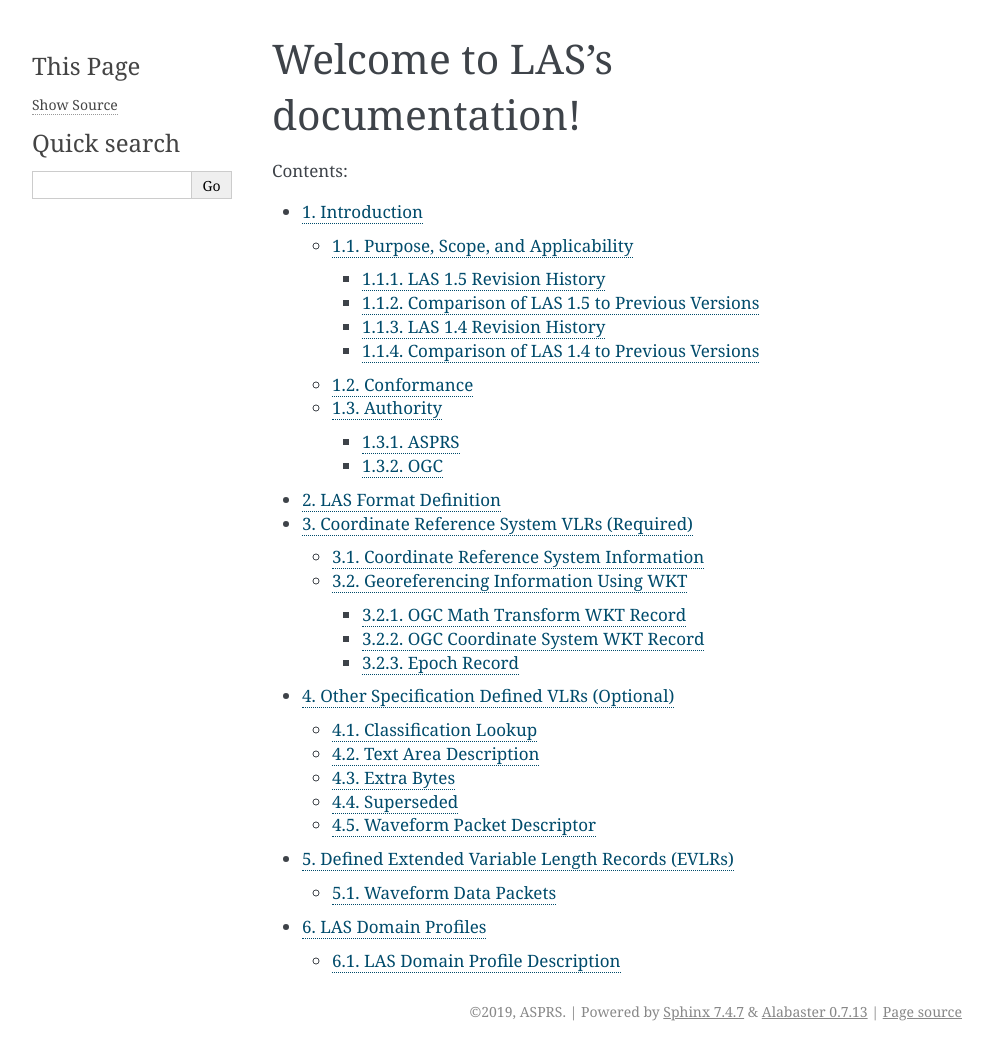
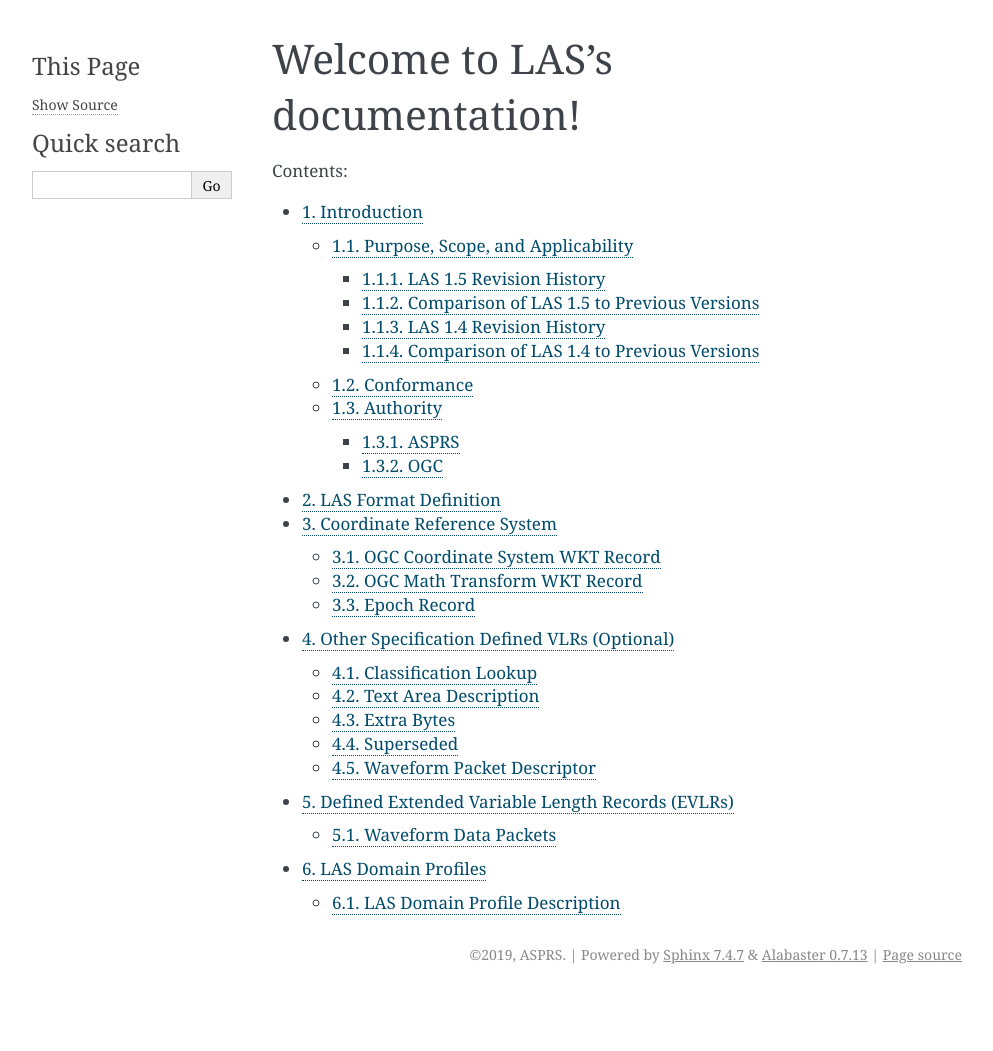
Before and after one commit to ASPRSorg/LAS, a Sphinx documentation site: the page built from source/00_index.txt, in a window 1280 px wide. Shown: the whole page, without its empty margins (148-1141 px from the left). Built offline with Sphinx 7.4.7, drawn with Linux system fonts in a browser that asks for light colours; the version number could not be read and is left out; after the commit the page ends 994 px from its top, so only the background shows below that; part of the change alters nothing that is shown.

```diff
--- a/source/03_required_vlrs.txt
+++ b/source/03_required_vlrs.txt
@@ -2,53 +2,70 @@
 
     \newpage
 
-Coordinate Reference System VLRs (Required)
+Coordinate Reference System
 --------------------------------------------------------------------------------
-LAS 1.5 defines Variable Length Records (VLRs) and Extended Variable Length
-Records (EVLRs). Coordinate Reference System (CRS) VLRs are defined in this
-section, while other VLRs and EVLRs are defined in the following two sections.
 
-Coordinate Reference System Information
+LAS 1.5 defines VLRs in :ref:`vlrdef_label` and EVLRs in :ref:`evlrdef_label` and
+requires them for specifying the coordinate reference system of the file.
+Specification of Coordinate Reference System (CRS) information is required.
+
+CRS information shall be placed in VLRs or EVLRs and represented as `OGC Well
+Known Text <https://www.ogc.org/standard/wkt-crs/>`__ (WKT) without regard to
+the :ref:`Global Encoding <globalencoding_link>` bit.
+
+.. _crs_wkt:
+
+`OGC Coordinate System WKT Record`_
 ................................................................................
 
-The Coordinate Reference System (CRS) information for the point data is required
-for all data. The CRS information will be placed in Variable Length Records or
-Extended Variable Length Records. The CRS is represented always `OGC Well Known
-Text <https://www.ogc.org/standard/wkt-crs/>`__ (WKT) without regard to the
-:ref:`Global Encoding <globalencoding_link>` bit.
+**Required**
+
+The WKT record is **required** and can be specified as either a VLR or an
+EVLR. An EVLR should **override** any definition provided by a VLR with the same
+User ID and Record ID.
+
++-----------------+-----------------------------+
+| User ID         | LASF_Projection             |
++-----------------+-----------------------------+
+| Record ID       | 2112                        |
++-----------------+-----------------------------+
+
+This record must contain the textual data representing a WKT as defined by any
+published OGC Well Known Text standard with the following considerations:
+
+* The OGC Coordinate System WKT VLR data shall be a null-terminated string.
+* The OGC Coordinate System WKT VLR data shall be considered UTF-8.
+* The OGC Coordinate System WKT VLR data shall be considered C locale-based with
+  no localization of the numeric strings within the WKT being performed.
+
 
 .. note::
 
-    LAS 1.4 supported dual definition of coordinate system depending on the
+  **Any published version** of an OGC WKT standard is a valid definition for LAS
+  1.5. Multiple
+  versions OGC has published multiple versions of WKT, including `18-010
+  <https://docs.ogc.org/is/18-010r11/18-010r11.pdf>`__ (commonly called "WKT2"
+  or "WKTv2") and `12-063r5 <https://docs.ogc.org/is/12-063r5/12-063r5.html>`__
+  (commonly called "WKT1" and the formally ratified variant of WKT that was used
+  for LAS 1.4). If OGC were to publish a new WKT standard, it would also be a
+  valid definition for LAS 1.5.
+
+.. note::
+
+    LAS 1.4 supported a dual definition of coordinate system depending on the
     PDRF. PDRFs 0-5 were able to have their coordinate systems defined by
-    GeoTIFF keys but they were voided for LAS 1.5, and it is no longer possible
-    to define coordinate system information with GeoTIFF keys in LAS 1.5.
+    GeoTIFF keys. It is no longer possible or valid to define coordinate system
+    information with GeoTIFF keys in LAS 1.5.
 
-Georeferencing Information Using WKT
+.. _math_wkt:
+
+`OGC Math Transform WKT Record`_
 ................................................................................
 
-LAS 1.5 defers its CRS definition to The Open Geospatial Consortium (OGC)
-specification "Well-known text representation of coordinate reference systems",
-located at https://www.ogc.org/standard/wkt-crs/, which provides a comprehensive
-industry standard for describing coordinate systems.
+**Optional**
 
-*Any published version* of OGC WKT is a valid definition for LAS 1.5. Multiple
-*versions OGC has published multiple versions of WKT, including `18-010
-<https://docs.ogc.org/is/18-010r11/18-010r11.pdf>`__ (commonly called "WKT2" or
-"WKTv2") and `12-063r5 <https://docs.ogc.org/is/12-063r5/12-063r5.html>`__
-(commonly called "WKT1" and the formally ratified variant of WKT that was used
-for LAS 1.4). If OGC were to publish a new WKT specification, it would
-also be a valid definition for LAS 1.5.
-
-WKT georeferencing information must be specified in the
-OGC CRS WKT record, as follows. Two optional VLRs define supporting
-information for CRS defintions – the Math Transform Record and the Epoch Record.
-A CRS WKT definition *may* or *may not* require a math transform WKT record (a
-parameterized math transform definition). A CRS WKT definition *may* require an
-epoch record to precisely define the time point at which the CRS definition refers.
-
-OGC Math Transform WKT Record
-~~~~~~~~~~~~~~~~~~~~~~~~~~~~~~~~~~~~~~~~~~~~~~~~~~~~~~~~~~~~~~~~~~~~~~~~~~~~~~~~
+Writers may include an optional OGC Math Transform WKT Record to provide a
+supplemental parameterized math transform definition.
 
 +-----------------+-----------------------------+
 | User ID         | LASF_Projection             |
@@ -56,8 +73,9 @@ OGC Math Transform WKT Record
 | Record ID       | 2111                        |
 +-----------------+-----------------------------+
 
-This record contains the textual data representing a Math Transform WKT as
-defined in section 7 of the Coordinate Transformation Service Spec, with the
+This record must contain a Math Transform WKT consistent with the same WKT
+specification being used by :ref:`crs_wkt`.
+
 following notes:
 
 * The OGC Math Transform WKT VLR data shall be a null-terminated string.
@@ -65,33 +83,12 @@ following notes:
 * The OGC Math Transform WKT VLR data shall be considered C locale-based, and
   no localization of the numeric strings within the WKT should be performed.
 
-OGC Coordinate System WKT Record
-~~~~~~~~~~~~~~~~~~~~~~~~~~~~~~~~~~~~~~~~~~~~~~~~~~~~~~~~~~~~~~~~~~~~~~~~~~~~~~~~
+.. _epoch:
 
-+-----------------+-----------------------------+
-| User ID         | LASF_Projection             |
-+-----------------+-----------------------------+
-| Record ID       | 2112                        |
-+-----------------+-----------------------------+
+`Epoch Record`_
+................................................................................
 
-This record contains the textual data representing a Coordinate System WKT as
-defined in section 7 of the Coordinate Transformation Service Spec, with the
-following notes:
-
-* The OGC Coordinate System WKT VLR data shall be a null-terminated string.
-* The OGC Coordinate System WKT VLR data shall be considered UTF-8.
-* The OGC Coordinate System WKT VLR data shall be considered C locale-based, and
-  no localization of the numeric strings within the WKT should be performed.
-
-.. note::
-
-    *Any published version* of OGC WKT is a valid definition for LAS 1.5. Multiple
-    *versions OGC has published multiple versions of WKT, including `18-010
-    <https://docs.ogc.org/is/18-010r11/18-010r11.pdf>`__ (commonly called "WKT2" or
-    "WKTv2") and `12-063r5 <https://docs.ogc.org/is/12-063r5/12-063r5.html>`__
-
-Epoch Record
-~~~~~~~~~~~~~~~~~~~~~~~~~~~~~~~~~~~~~~~~~~~~~~~~~~~~~~~~~~~~~~~~~~~~~~~~~~~~~~~~
+**Optional**
 
 +-----------------+-----------------------------+
 | User ID         | LASF_Projection             |
@@ -101,11 +98,16 @@ Epoch Record
 
 The date at which coordinates in the LAS file are referenced to a dynamic
 coordinate reference system is expressed as a decimal year in the Gregorian
-calendar stored as a double. For example: 2017-03-25 in the
-Gregorian calendar would be an epoch value of 2017.23.
+calendar stored as a double. For example, an epoch of 2017-03-25 in the
+Gregorian calendar would be stored as ``2017.23`` in the VLR.
 
 .. note::
 
+    OGC WKT2 (18-010r7) and later supports the definition of ``EPOCH``, which
+    should negate the need for an explicit epoch VLR entry on the file. It is
+    recommended to add `Epoch Record`_ VLRs only for WKT versions earlier than
+    18-010r7.
+
     `GDAL <https://gdal.org>`__ provides excellent documentation on coordinate
-    epochs for coordinate reference systems and their usages in raster data formats
-    like GeoTIFF at https://gdal.org/user/coordinate_epoch.html
+    epochs for coordinate reference systems and their usages in raster data
+    formats like GeoTIFF at https://gdal.org/user/coordinate_epoch.html
--- a/source/conf.py
+++ b/source/conf.py
@@ -30,7 +30,16 @@
 # Add any Sphinx extension module names here, as strings. They can be
 # extensions coming with Sphinx (named 'sphinx.ext.*') or your custom
 # ones.
-extensions = ['sphinx.ext.mathjax', 'sphinxcontrib.spelling']
+
+HAVE_SPELLING = True
+try:
+    import sphinxcontrib.spelling
+except ImportError:
+    HAVE_SPELLING=False
+extensions = ['sphinx.ext.mathjax']
+
+if HAVE_SPELLING:
+    extensions.append('sphinxcontrib.spelling')
 
 # Add any paths that contain templates here, relative to this directory.
 templates_path = ['_templates']
@@ -73,7 +82,7 @@ def get_git_revision_short_hash():
     import os
     if 'GITHUB_SHA' in os.environ:
         return os.environ['GITHUB_SHA']
-    elif 'READTHEDOCS_GIT_COMMIT_HASH':
+    elif 'READTHEDOCS_GIT_COMMIT_HASH' in os.environ:
         return os.environ['READTHEDOCS_GIT_COMMIT_HASH']
     return ''
 gitsha = get_git_revision_short_hash()
@@ -83,7 +92,7 @@ gitsha = get_git_revision_short_hash()
 #
 # This is also used if you do content translation via gettext catalogs.
 # Usually you set "language" from the command line for these cases.
-language = None
+language = 'en'
 
 # List of patterns, relative to source directory, that match files and
 # directories to ignore when looking for source files.
```
